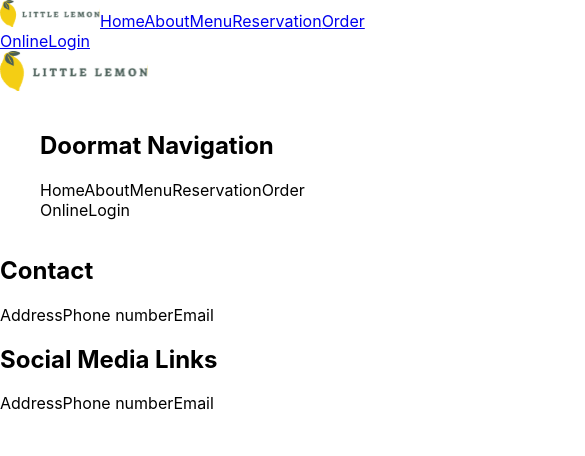
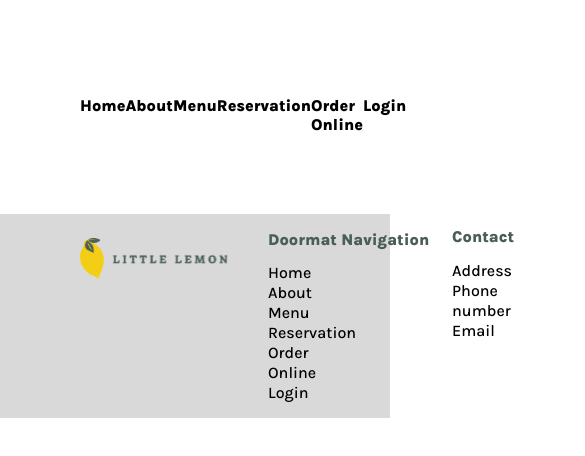
Before and after one commit to LuisMartinezM98/project, a React (Create React App) app: page / in a window 390 px wide. Shown: the top 456 px of the page, 585 px wide, since content can reach past the window. Built offline with nearby package versions, Linux system fonts and the light colour scheme.

Commit message:
navbar and footer done but not responsive

```diff
--- a/package.json
+++ b/package.json
@@ -3,11 +3,16 @@
   "version": "0.1.0",
   "private": true,
   "dependencies": {
+    "@fortawesome/fontawesome-svg-core": "^6.2.1",
+    "@fortawesome/free-regular-svg-icons": "^6.2.1",
+    "@fortawesome/free-solid-svg-icons": "^6.2.1",
+    "@fortawesome/react-fontawesome": "^0.2.0",
     "@testing-library/jest-dom": "^5.16.5",
     "@testing-library/react": "^13.4.0",
     "@testing-library/user-event": "^13.5.0",
     "react": "^18.2.0",
     "react-dom": "^18.2.0",
+    "react-icons": "^4.7.1",
     "react-router-dom": "^6.7.0",
     "react-scripts": "5.0.1",
     "web-vitals": "^2.1.4"
--- a/public/index.html
+++ b/public/index.html
@@ -24,6 +24,9 @@
       work correctly both with client-side routing and a non-root public URL.
       Learn how to configure a non-root public URL by running `npm run build`.
     -->
+    <link rel="preconnect" href="https://fonts.googleapis.com">
+    <link rel="preconnect" href="https://fonts.gstatic.com" crossorigin>
+    <link href="https://fonts.googleapis.com/css2?family=Karla:wght@500;800&display=swap" rel="stylesheet">
     <title>React App</title>
   </head>
   <body>
--- a/src/App.css
+++ b/src/App.css
@@ -1,7 +1,59 @@
-.nav{
-  align-items: center;
+.App Nav{
+  display: flex;
+  flex: auto;
+  margin: 5rem;
+  justify-content: space-between;
+  text-decoration: none;
 }
 
-.footerItem1{
+.nav-item{
+  text-decoration: none;
+  font-family: 'Karla', sans-serif;
+  font-weight: 800;
+  color: black;
+  margin-top: 1rem;
+}
+
+.nav-logo{
+  width: 120%;
+}
+
+.footer{
   display: flex;
+  justify-content: space-between;
+  background-color: #d9d9d9;
 }
+
+.footerItem{
+  margin-right: 1rem;
+}
+.footerItem h2{
+  font-size: 100%;
+  font-family: 'Karla', sans-serif;
+  font-weight: 800;
+  color: #495E57;
+}
+
+.footerLogo{
+  margin-top: 1.5rem;
+  margin-left: 5rem;
+}
+
+.footerItem li {
+  margin-right: 5rem;
+  list-style: none;
+}
+
+.footerItem a{
+  text-decoration: none;
+  font-family: 'Karla', sans-serif;
+  font-weight: 500;
+  color: black;
+}
+.bars{
+  color: black;
+}
+
+@media screen and (max-width: 1080px){
+
+}
--- a/src/App.js
+++ b/src/App.js
@@ -4,19 +4,18 @@ import Header from './components/Header';
 import Main from './components/Main';
 import Nav from './components/Nav';
 import Footer from './components/Footer';
-import { BrowserRouter as Router, Switch, Route} from 'react-router-dom';
+import { BrowserRouter as Router} from 'react-router-dom';
 
 
 
 function App() {
   return (
     <div className='App'>
-      <Router>
+      <Router >
         <Header/>
         <Nav/>
         <Main/>
         <Footer/>
-
       </Router>
     </div>
 
--- a/src/components/Footer.js
+++ b/src/components/Footer.js
@@ -4,34 +4,34 @@ import {Link} from 'react-router-dom';
 
 function Footer() {
     return(
-        <footer>
+        <footer className='footer'>
             <div className='footerLogo'>
             <Link to='/'>
-                <img src={Logo} />
+                <img src={Logo} alt="logo"/>
             </Link>
             </div>
-            <div className='footerItem1'>
+            <div className='footerItem'>
                 <ul>
                     <h2>Doormat Navigation</h2>
-                    <ui>Home</ui>
-                    <ui>About</ui>
-                    <ui>Menu</ui>
-                    <ui>Reservation</ui>
-                    <ui>Order Online</ui>
-                    <ui>Login</ui>
+                    <li><a href='/'>Home</a></li>
+                    <li><a href='/'>About</a></li>
+                    <li><a href='/'>Menu</a></li>
+                    <li><a href='/'>Reservation</a></li>
+                    <li><a href='/'>Order Online</a></li>
+                    <li><a href='/'>Login</a></li>
                 </ul>
             </div>
-            <div className='footerItem2'>
+            <div className='footerItem'>
                 <h2>Contact</h2>
-                <ui>Address</ui>
-                <ui>Phone number</ui>
-                <ui>Email</ui>
+                <li><a href='/'>Address</a></li>
+                <li><a href='/'>Phone number</a></li>
+                <li><a href='/'>Email</a></li>
             </div>
-            <div className='footerItem3'>
+            <div className='footerItem'>
                 <h2>Social Media Links</h2>
-                <ui>Address</ui>
-                <ui>Phone number</ui>
-                <ui>Email</ui>
+                <li><a href='/'>Address</a></li>
+                <li><a href='/'>Phone number</a></li>
+                <li><a href='/'>Email</a></li>
             </div>
         </footer>
     );
--- a/src/components/Nav.js
+++ b/src/components/Nav.js
@@ -1,13 +1,14 @@
-import {Routes, Route, Link} from 'react-router-dom';
+import {Link} from 'react-router-dom';
 import Logo from '../icons_assets/Logo.svg'
-import Header from './Header';
+import { FaBars, FaTimes } from "react-icons/fa"
+
 
 
 function Nav () {
     return(
         <nav className='nav'>
-            <Link to="/">
-                <img src={Logo} width='100'/>
+            <Link to="/" >
+                <img className="nav-logo" src={Logo} alt='little lemon logo'/>
             </Link>
             <Link to="/" className="nav-item">Home</Link>
             <Link to="/" className="nav-item">About</Link>
```
Also changed, not shown: 1 other file (tests, documents, lock files or other folders).
